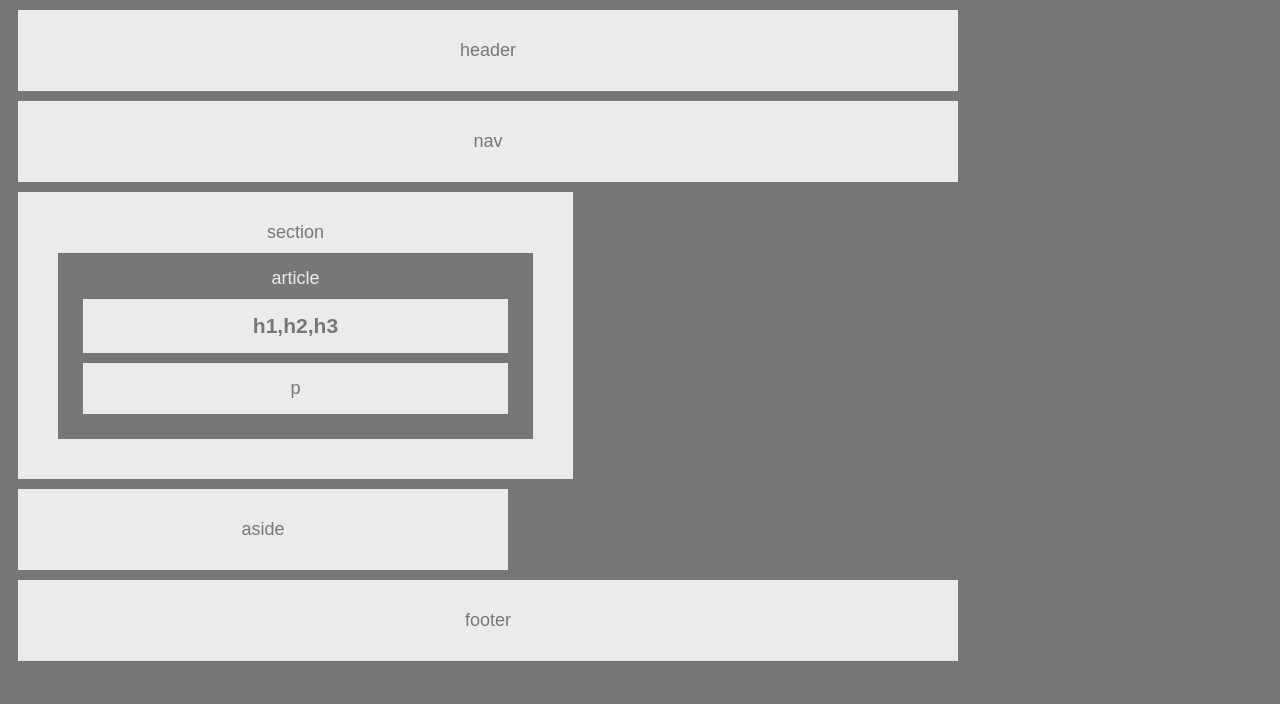
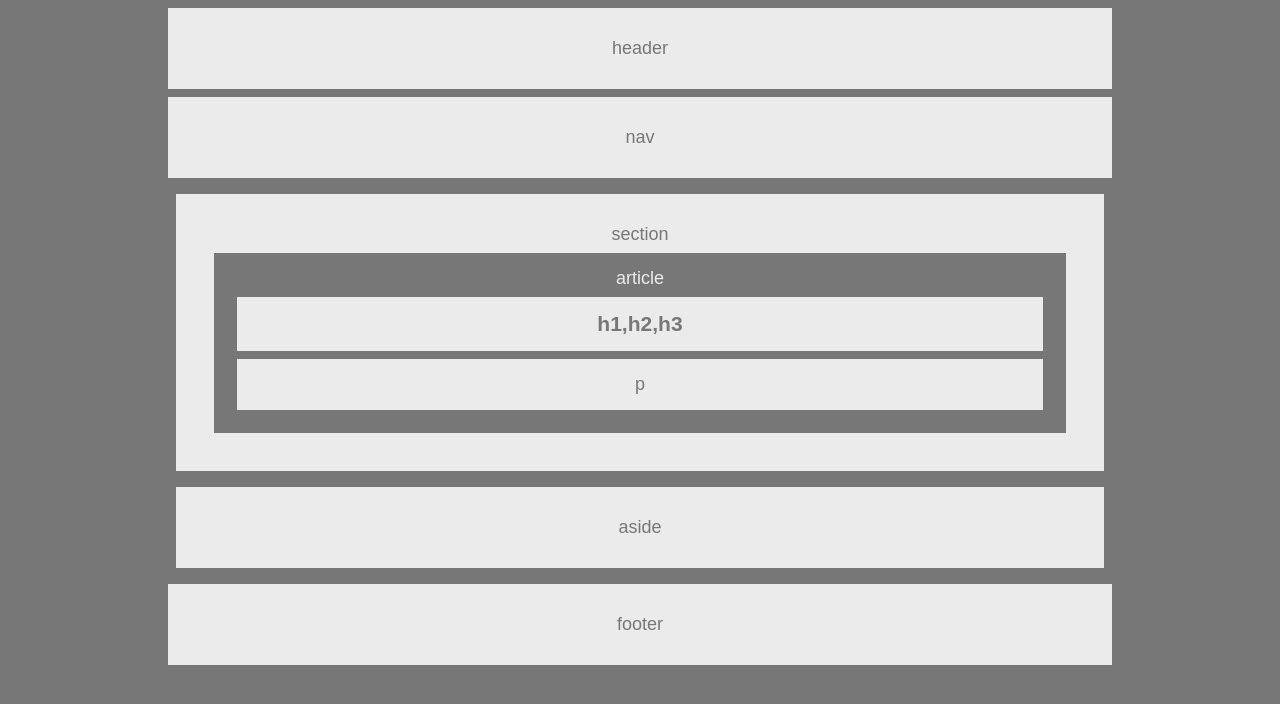
Before and after one commit to gadcad98/HW-wireframe, a plain HTML site: page index.html in a window 1280 px wide. Drawn offline with Linux system fonts and the light colour scheme.

```diff
--- a/index.html
+++ b/index.html
@@ -17,11 +17,11 @@
         <nav>nav</nav>
     </div>
 
-    <div class="container">
+    <div class="container0">
         <section>section
-            <div class="container-2">
+            <div class="container1">
                 <article>article
-                    <div class="container">
+                    <div class="container2">
                         <h1>h1,h2,h3</h1>
                         <p>p</p>
                     </div>
@@ -30,7 +30,7 @@
         </section>
     </div>
 
-    <div class="container">
+    <div class="container3">
         <aside>aside</aside>
     </div>
 
--- a/style.css
+++ b/style.css
@@ -8,57 +8,59 @@
     width: 960px;
     font-size: 18px;
     text-align: center;
+    margin: auto;
+    padding: 0px;
+
 }
 
 header {
     background: #ebebeb;
-    margin: 10px;
+    margin: 8px;
     padding: 30px;
+
 }
 
 nav {
     background: #ebebeb;
-    margin: 10px;
+    margin: 8px;
     padding: 30px;
 }
 
 section {
     background: #ebebeb;
-    width: 495px;
-    margin: 10px;
+    margin: 16px;
     padding: 30px;
 }
 
 article {
     color: #ebebeb;
     background: #777;
-    margin: 10px;
+    margin: 8px;
     padding: 15px;
 }
 
 h1 {
     color: #777;
     background: #ebebeb;
-    margin: 10px;
+    margin: 8px;
     padding: 15px;
 }
 
 p {
     color: #777;
     background: #ebebeb;
-    margin: 10px;
+    margin: 8px;
     padding: 15px;
 }
 
 aside {
     background: #ebebeb;
-    margin: 10px;
-    width: 430px;
+    margin: 16px;
     padding: 30px;
 }
 
 footer {
     background: #ebebeb;
-    margin: 10px;
+    margin: 8px;
     padding: 30px;
 }
```
